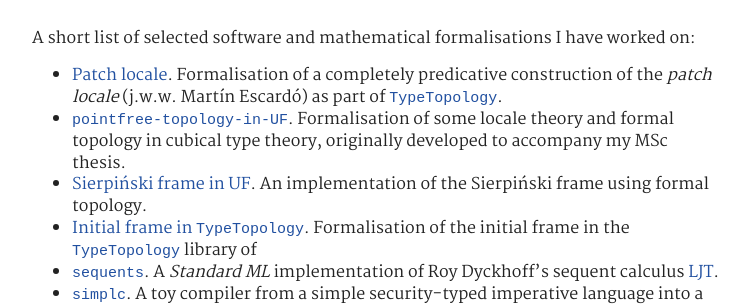
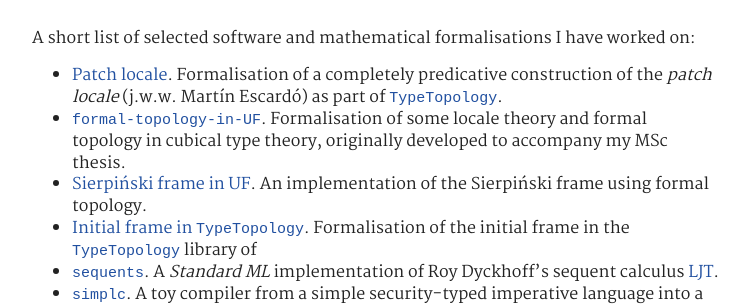
Before and after one commit to ayberkt/homepage, a Jekyll site: the page built from code.md, in a window 1280 px wide. Shown: the part 158-464 px from the top of the page, without its empty margins (264-1015 px from the left). Built offline with Jekyll 4.4.1, drawn with Linux system fonts in a browser that asks for light colours; comment, search, counter and statistics services are not loaded; some of the changed lines change nothing that is shown.

Commit message:
Update links

```diff
--- a/code.md
+++ b/code.md
@@ -8,7 +8,7 @@
 
 - [Patch locale][9]. Formalisation of a completely predicative construction
   of the _patch locale_ (j.w.w. Martín Escardó) as part of [`TypeTopology`][4].
-- [`pointfree-topology-in-UF`][1]. Formalisation of some locale theory and
+- [`formal-topology-in-UF`][1]. Formalisation of some locale theory and
   formal topology in cubical type theory, originally developed to accompany my
   MSc thesis.
 - [Sierpiński frame in UF][2]. An implementation of the Sierpiński frame
@@ -20,12 +20,12 @@
 - [`simplc`][7]. A toy compiler from a simple security-typed imperative
   language into a stack machine, formally verified to preserve the
   noninterference property of the high level language through compilation.
-  Developed together with Alexander Fuhs as the final project for [Andrei
-  Sabelfeld][8]'s language-based security course at Chalmers.
+  Developed together with Alexander Fuhs as the final project for
+  [Andrei Sabelfeld][8]'s language-based security course at Chalmers.
 
-[1]: https://www.cs.bham.ac.uk/~axt978/pointfree-topology-in-UF/Main.html
-[2]: https://www.cs.bham.ac.uk/~axt978/pointfree-topology-in-UF/Sierpinski.html
-[3]: https://www.cs.bham.ac.uk/~mhe/TypeTopology/InitialFrame.html
+[1]: https://ayberkt.github.io/formal-topology-in-UF/Main.html
+[2]: https://ayberkt.github.io/TypeTopology/Locales.Sierpinski.UniversalProperty.html
+[3]: https://ayberkt.github.io/TypeTopology/Locales.InitialFrame.html
 [4]: https://github.com/martinescardo/TypeTopology
 [5]: https://github.com/ayberkt/sequents
 [6]: https://www.jstor.org/stable/2275431
```
